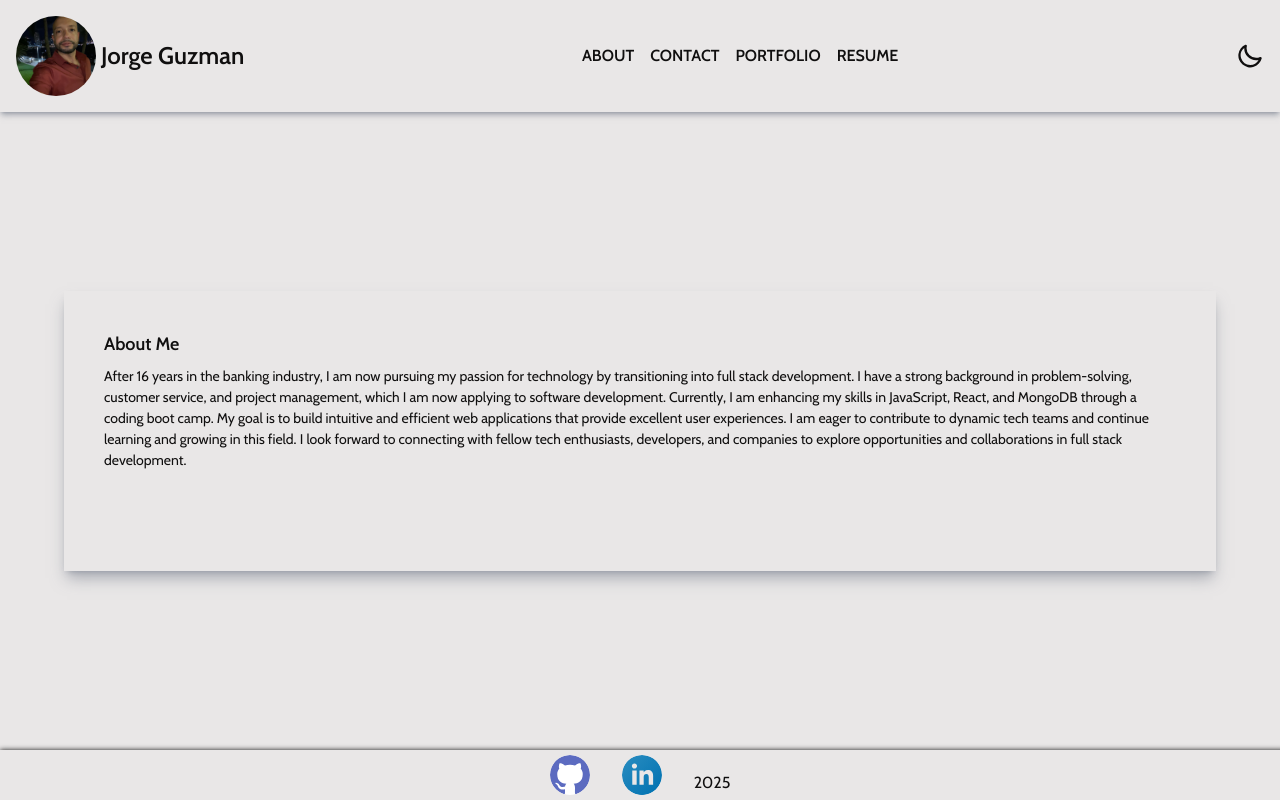
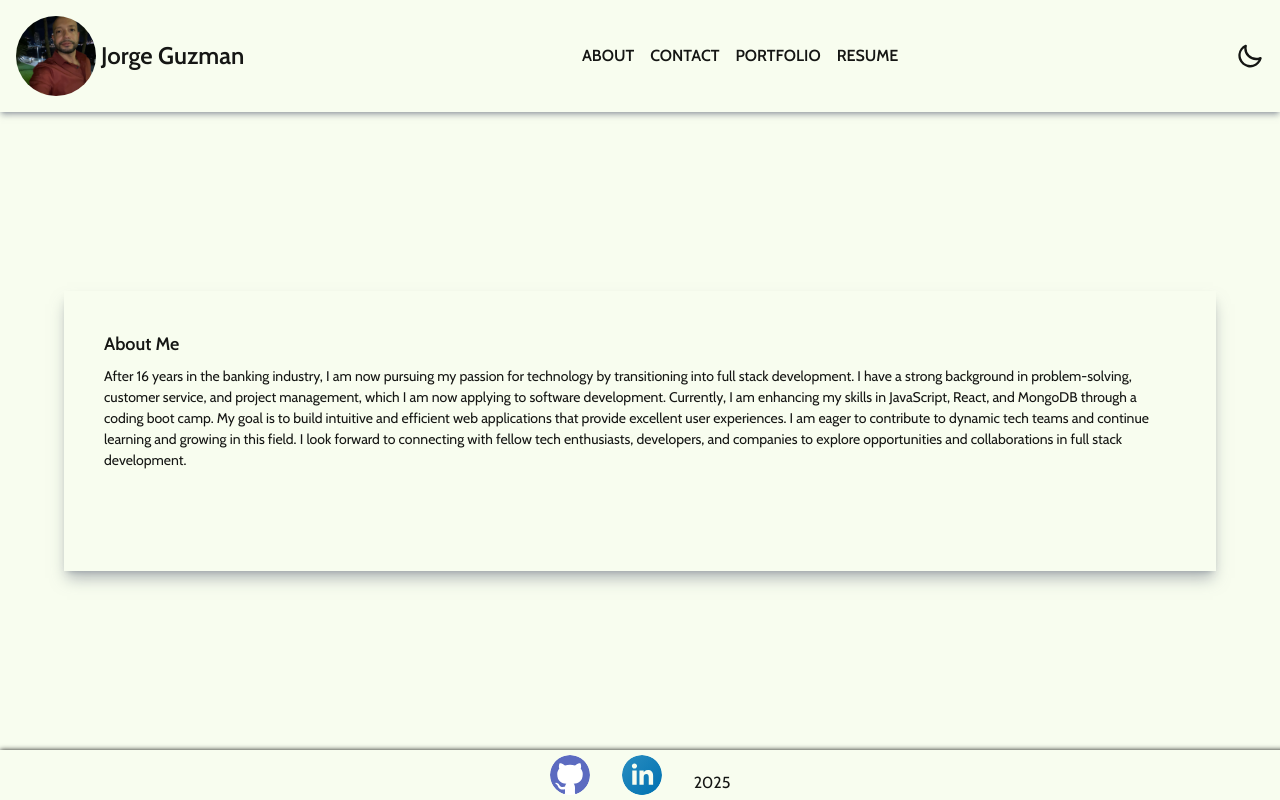
Before and after one commit to JGuzman87/jorge-portfolio, a Next.js app: page / in a window 1280 px wide. Built offline with nearby package versions, Linux system fonts and the light colour scheme.

Commit message:
fixed font issues

```diff
--- a/src/app/layout.tsx
+++ b/src/app/layout.tsx
@@ -1,6 +1,6 @@
 
 
-import { Geist, Geist_Mono, Cabin} from "next/font/google";
+import { Cabin} from "next/font/google";
 import "./globals.css";
 import Nav from "@/components/Nav";
 import Footer from "@/components/Footer";
@@ -10,10 +10,6 @@ const cabin = Cabin({
   subsets: ["latin"],
 });
 
-const geistMono = Cabin({
-  variable: "--font-cabin",
-  subsets: ["latin"],
-});
 
 
 
@@ -29,7 +25,7 @@ export default function RootLayout({
 
   return (
 
-    <html data-theme="garden" lang="en">
+    <html data-theme="lemonade" lang="en">
 
       <body
         className={`${cabin.variable}  antialiased`}
--- a/src/components/Nav.tsx
+++ b/src/components/Nav.tsx
@@ -7,7 +7,7 @@ const Nav = () => {
 
   const navItems: string[] = ['about', 'contact', 'portfolio', 'resume']
   return (
-    <div>
+
       <nav className="nav-container shadow-md shadow-gray-500/50">
         <div className="avatar ">
           <div className=" ring-offset-base-100 w-20 rounded-full  ">
@@ -19,7 +19,6 @@ const Nav = () => {
               className="hidden md:block"
             />
           </div>
-
           <h1
             className="font-semibold  md: text-2xl flex self-center
 "
@@ -61,7 +60,7 @@ const Nav = () => {
           </svg>
         </label>
       </nav>
-    </div>
+
   );
 };
 
```
